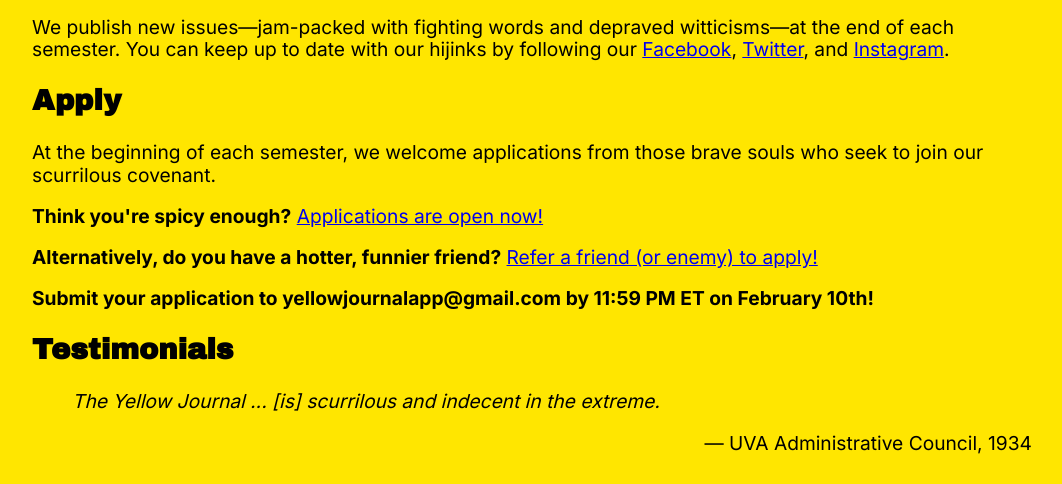
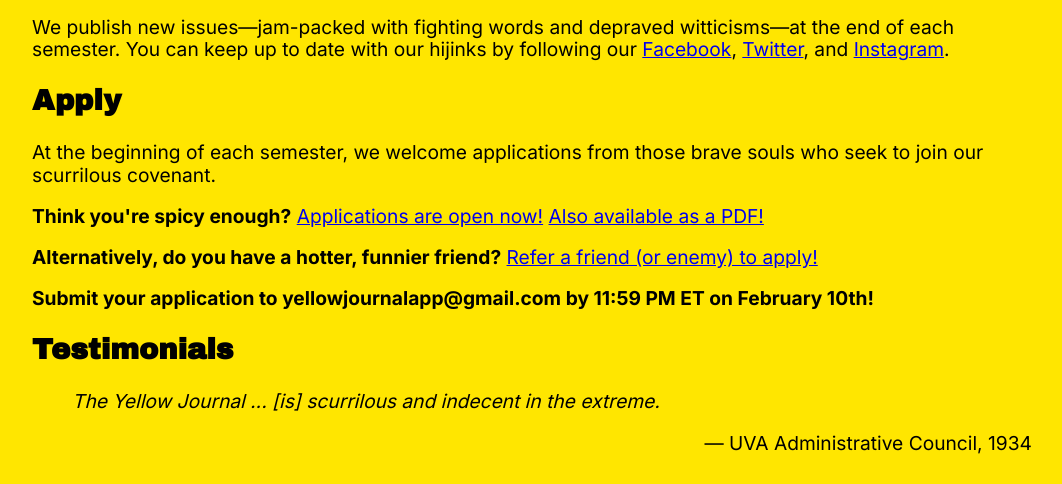
Before and after one commit to yellowjournal/yellowjournal.github.io, a plain HTML site: page index.html in a window 1280 px wide. Shown: the part 316-800 px from the top of the page, without its empty margins (108-1170 px from the left). Drawn offline with Linux system fonts and the light colour scheme.

Commit message:
Added application pdf link

```diff
--- a/index.html
+++ b/index.html
@@ -44,6 +44,7 @@
             <strong>Think you're spicy enough?</strong>
             <!-- Inquire for an application at <a href="mailto:yellowjournalapp@gmail.com">yellowjournalapp@gmail.com</a>. -->
             <a href="https://docs.google.com/document/d/13bO0hWDakJF1PnqBa2PAhirfsZiMGNWQmDMZeFaF2bA/edit?usp=sharing">Applications are open now!</a>
+            <a href="/issues/f23app.pdf">Also available as a PDF!</a>
         </p>
         <p>
             <strong>Alternatively, do you have a hotter, funnier friend?</strong>
```
